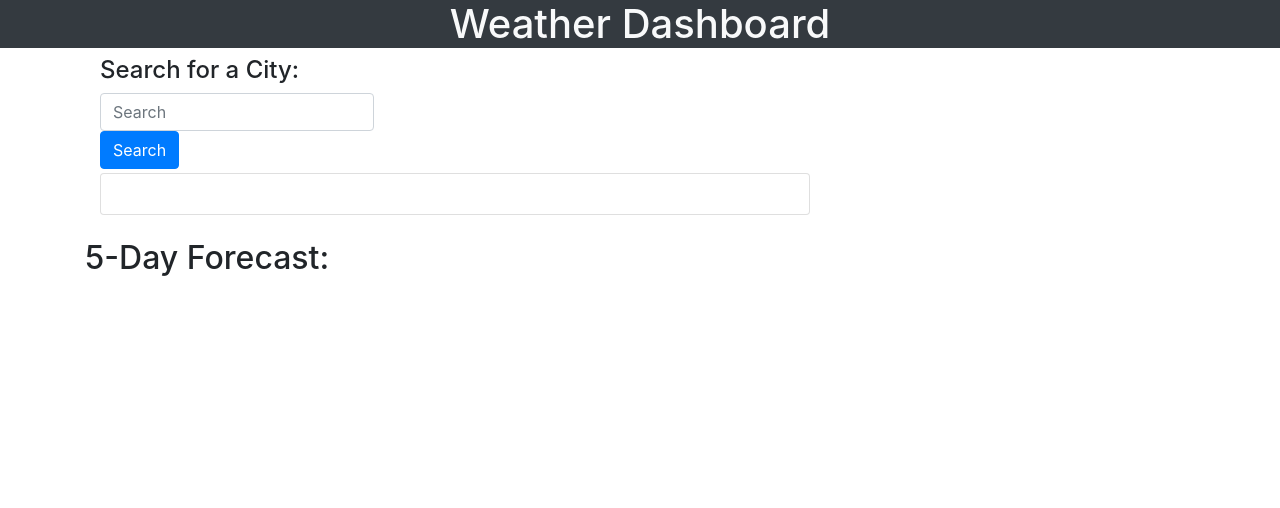
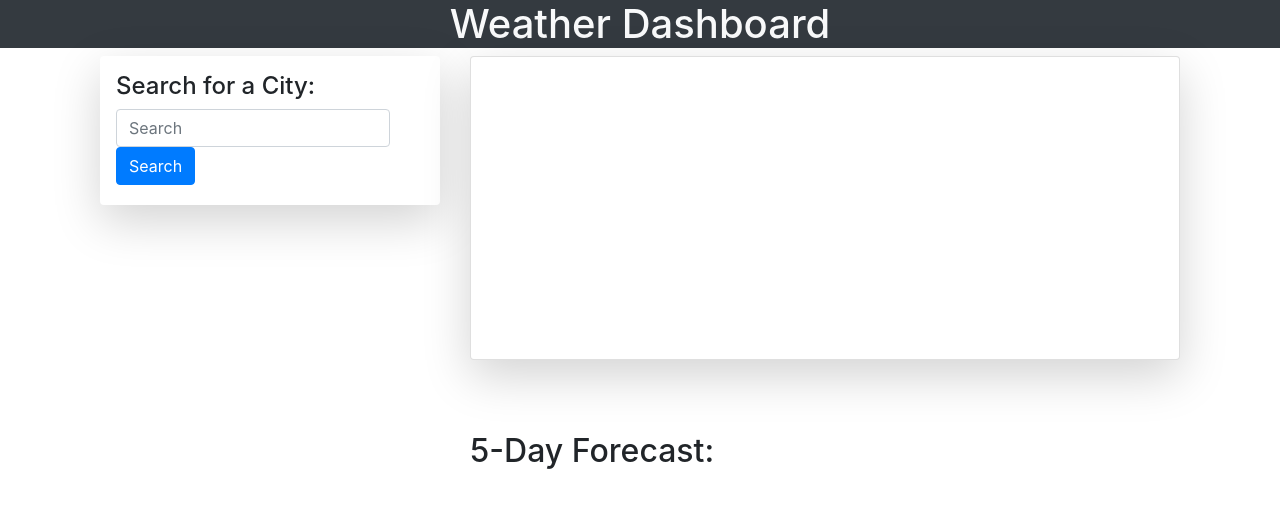
Before and after one commit to TomOverland/Weather-Dashboard, a plain HTML site: page index.html in a window 1280 px wide. Drawn offline with nearby package versions, Linux system fonts and the light colour scheme.

Commit message:
changed index.html

```diff
--- a/index.html
+++ b/index.html
@@ -17,14 +17,16 @@
     <link rel="stylesheet" href="assets\style.css" />
   </head>
   <body>
-    <!-------------------NAVBAR AT TOP------------------------------>
+    <!-- Heading -->
     <div class="container-fluid text-center text-light bg-dark">
       <h1>Weather Dashboard</h1>
     </div>
-    <!------Search Input----------->
     <div class="container">
-        <div class="col-4">
-          <nav>
+      <div class="clearfix">
+        <div class="col-4 float-left">
+          <nav
+            class="navbar navbar-light bg-light shadow-lg p-3 mb-5 bg-white rounded"
+          >
             <h4>Search for a City:</h4>
             <form class="form-inline">
               <input
@@ -34,6 +36,7 @@
                 placeholder="Search"
                 aria-label="Search"
               />
+              <!-- Search Input -->
               <button
                 id="select-city"
                 class="btn btn-primary my-2 my-sm-0"
@@ -42,23 +45,25 @@
                 Search
               </button>
             </form>
-            <!-------- Search history ------->
             <form id="search-history" class="mt-1">
+              <!-- Search History -->
             </form>
           </nav>
         </div>
-        <!------- Current Weather -------->
-        <div class="col-8">
-
-            <div id="current" class="card">
-              <div class="card-body"></div>
-            </div>
+        <div class="col-8 float-right">
+          <div
+            class="card bg-light text-dark p-2 rem shadow-lg p-3 mb-5 bg-white rounded"
+            style="width: 710; height: 19rem;"
+          >
+            <div id="current"></div>
+            <!-- Current Weather -->
             <div id="uv-display"></div>
           </div>
           <br />
-          <!------ Five Day Forecast ------->
           <h2>5-Day Forecast:</h2>
-          <div id="five-day" class="row"></div>
+          <div id="five-day" class="row">
+            <!-- Five Day Forecast -->
+          </div>
         </div>
       </div>
     </div>
```
